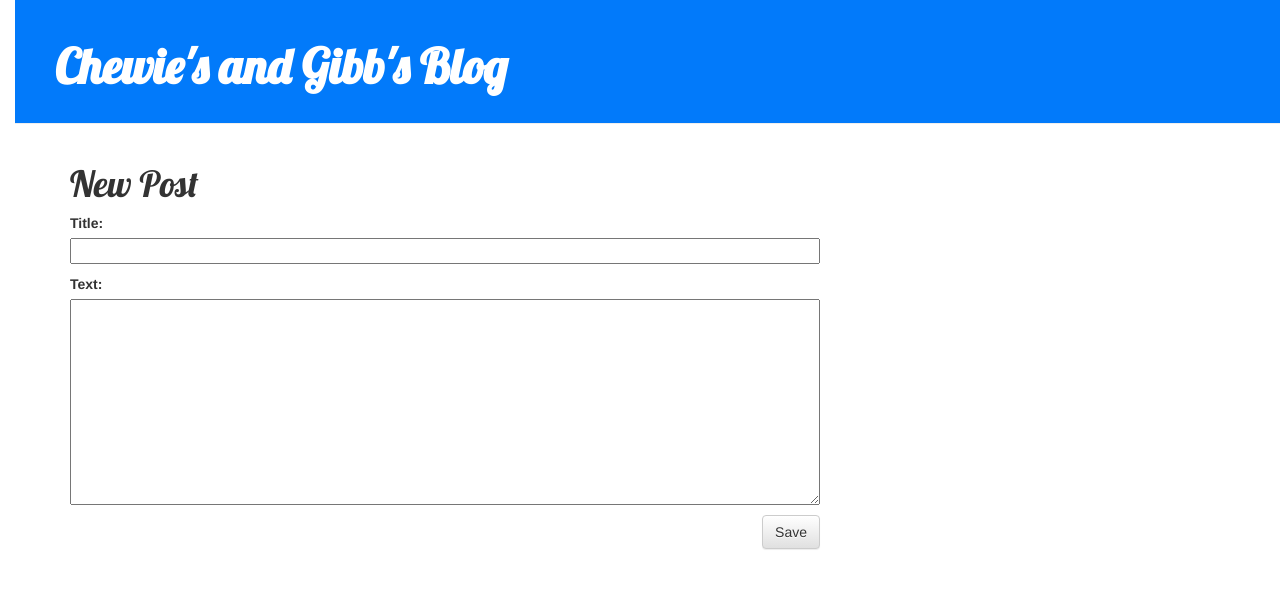
After one commit to crouyang/my-first-blog, a Django app: page /post/new/ in a window 1280 px wide. The commit adds this page. Shown: the top 589 px of the page. Run offline with Django 3.2, Linux system fonts and the light colour scheme; some libraries are stand-ins or nearby versions.

Commit message:
Added views to create/ edit blog post inside the site. Also added security

```diff
--- /dev/null
+++ b/blog/forms.py
@@ -0,0 +1,6 @@
+from django import forms
+from .models import Post
+class PostForm(forms.ModelForm):
+    class Meta:
+        model = Post
+        fields=('title', 'text',)
--- a/blog/templates/blog/base.html
+++ b/blog/templates/blog/base.html
@@ -3,17 +3,19 @@
 
 <html>
 	<head>
-		<title>Chewie's and Gibb's blog</title>
+		<title>Chewie's and Gibb's Blog</title>
 
 		<link rel="stylesheet" href="//maxcdn.bootstrapcdn.com/bootstrap/3.2.0/css/bootstrap.min.css">
 		<link rel="stylesheet" href="//maxcdn.bootstrapcdn.com/bootstrap/3.2.0/css/bootstrap-theme.min.css">
 		<link href="http://fonts.googleapis.com/css?family=Lobster&subset=latin,latin-ext" rel="stylesheet" type="text/css">
 		<link rel="stylesheet" href="{% static 'css/blog.css' %}">
-
+		{% if user.is_authenticated %}
+			<a href="{% url 'post_new' %}" class="top-menu"><span class="glyphicon glyphicon-plus"></span></a>
+		{% endif %}
 	</head>
 	<body>
 		<div class="page-header">
-			<h1><a href="/">Django Girls Blog</a></h1>
+			<h1><a href="/">Chewie's and Gibb's Blog</a></h1>
 		</div>
 		<div class="content container">
 			<div class="row">
--- a/blog/templates/blog/post_detail.html
+++ b/blog/templates/blog/post_detail.html
@@ -7,6 +7,10 @@
 				{{ post.published_date}}
 			</div>
 		{% endif %}
+
+		{% if user.is_authenticated %}
+			<a class="btn btn-default" href="{% url 'post_edit' pk=post.pk %}"><span class="glyphicon glyphicon-pencil"></span></a>
+		{% endif %}
 		<h1>{{post.title}}</h1>
 		<p>{{post.text|linebreaks}}</p>
 	</div>
--- /dev/null
+++ b/blog/templates/blog/post_edit.html
@@ -0,0 +1,8 @@
+{% extends 'blog/base.html' %}
+
+{% block content %}
+	<h1> New Post</h1>
+	<form method="POST" class="post-form">{% csrf_token %}
+		{{form.as_p}}<button type="submit" class="save btn btn-default"> Save </button>
+	</form>
+{% endblock %}
--- a/blog/urls.py
+++ b/blog/urls.py
@@ -5,4 +5,6 @@ from . import views
 urlpatterns = [
     url(r'^$', views.post_list, name='post_list'),
     url(r'^post/(?P<pk>[0-9]+)/$', views.post_detail, name='post_detail'),
+    url(r'^post/new/$', views.post_new, name='post_new'),
+    url(r'^post/(?P<pk>[0-9]+)/edit/$', views.post_edit, name='post_edit'),
 ]
--- a/blog/views.py
+++ b/blog/views.py
@@ -1,6 +1,7 @@
-from django.shortcuts import render, get_object_or_404
+from django.shortcuts import render, get_object_or_404, redirect
 from django.utils import timezone
 from .models import Post
+from .forms import PostForm
 
 
 # Create your views here.
@@ -11,3 +12,31 @@ def post_list(request):
 def post_detail(request, pk):
     post = get_object_or_404(Post, pk=pk)
     return render(request, 'blog/post_detail.html', {'post':post})
+
+def post_new(request):
+    if request.method == "POST":
+        form = PostForm(request.POST)
+        if form.is_valid():
+            post = form.save(commit=False)
+            post.author = request.user
+            post.published_date = timezone.now()
+            post.save()
+            return redirect('post_detail', pk=post.pk)
+    else:
+        form = PostForm()
+
+    return render(request, 'blog/post_edit.html', {'form': form})
+
+def post_edit(request, pk):
+    post = get_object_or_404(Post, pk=pk)
+    if request.method == "POST":
+        form = PostForm(request.POST, instance=post)
+        if form.is_valid():
+            post = form.save(commit=False)
+            post.author = request.user
+            post.published_date = timezone.now()
+            post.save()
+            return redirect('post_detail', pk=post.pk)
+    else:
+        form = PostForm(instance=post)
+    return render(request, 'blog/post_edit.html', {'form': form})
```
